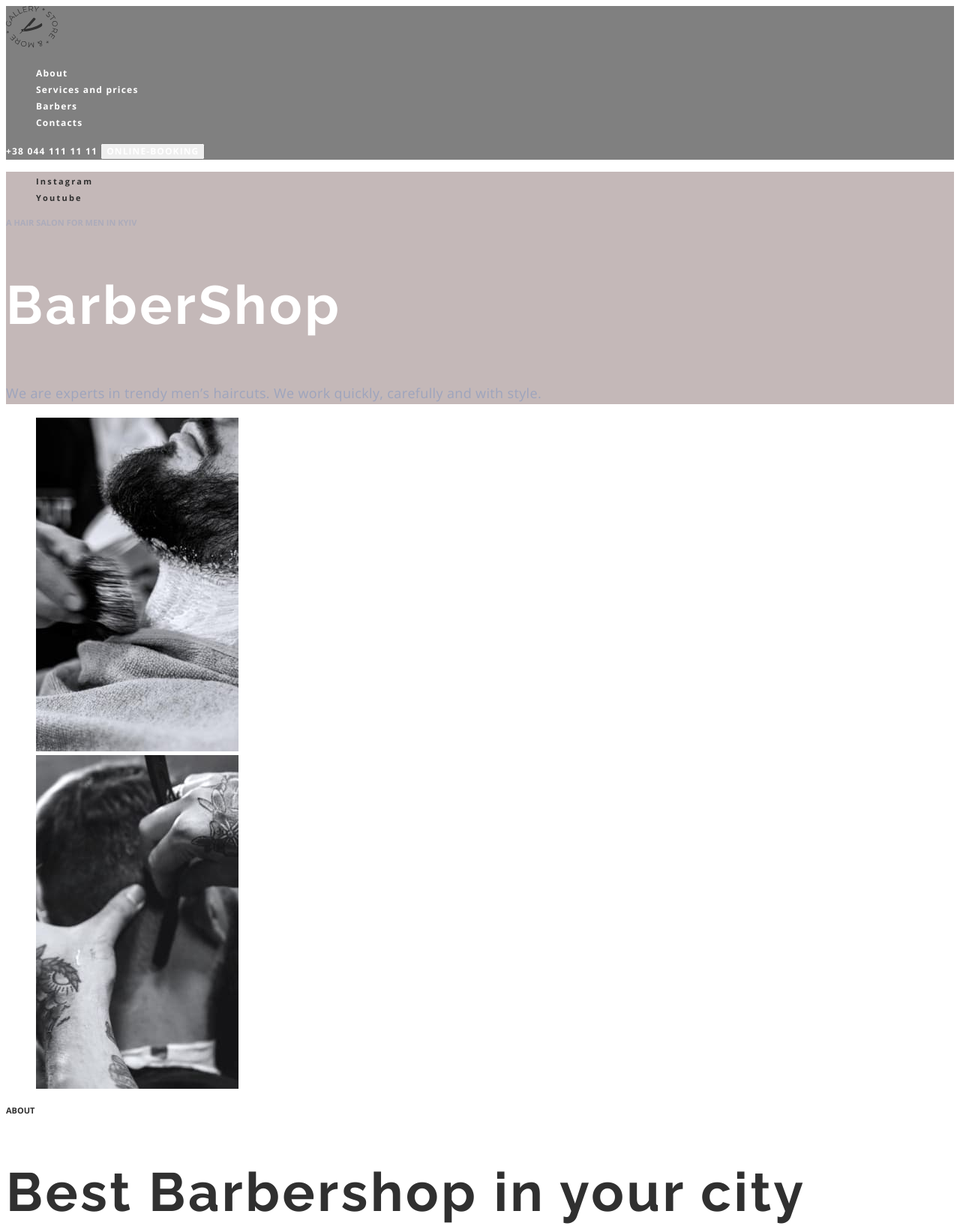
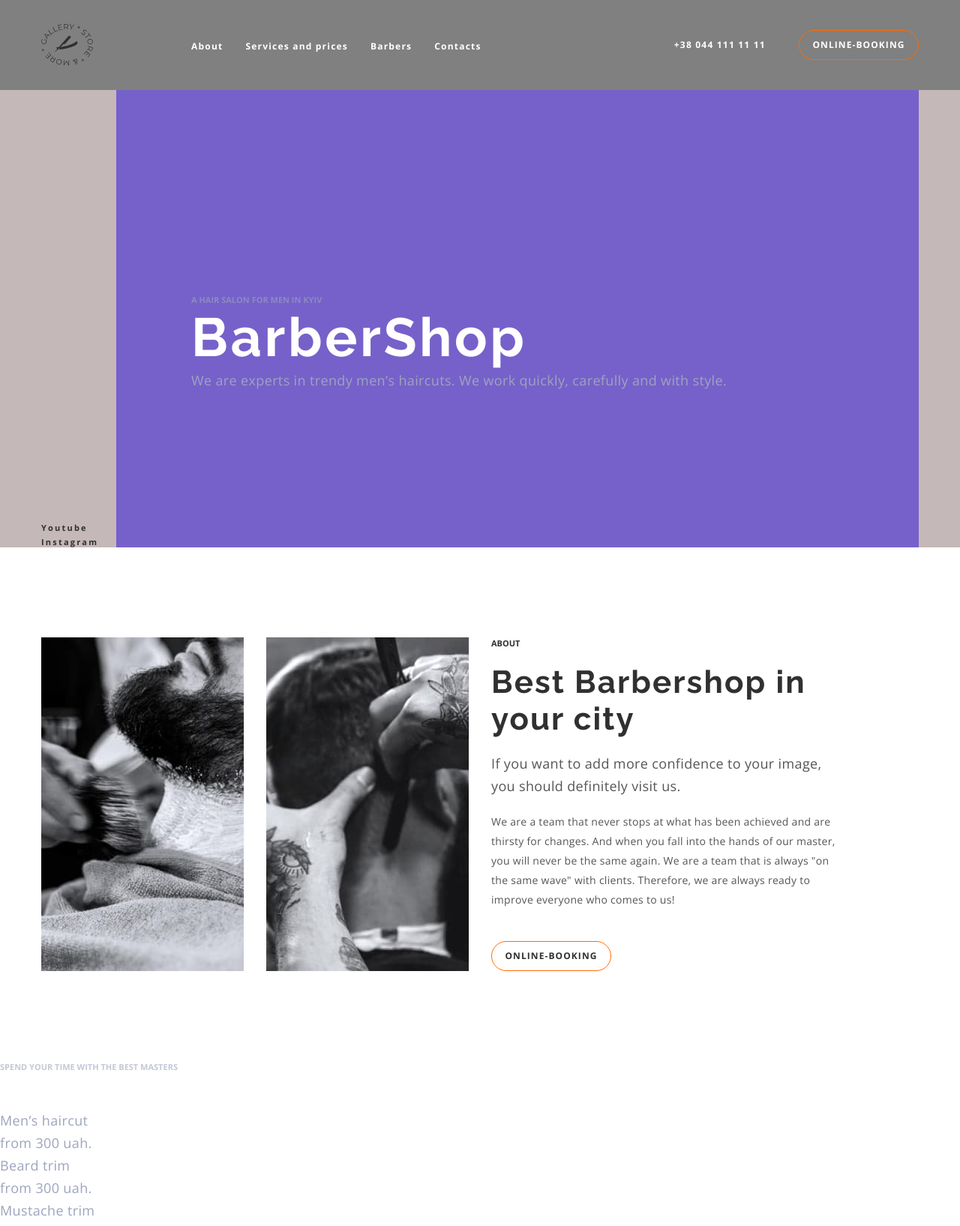
Before and after one commit to BeibaRoman/BarberShop, a plain HTML site: page index.html in a window 1280 px wide. Shown: the top 1635 px of the page at 75% size. Drawn offline with nearby package versions, Linux system fonts and the light colour scheme.

Commit message:
make header and hero

```diff
--- a/css/style.css
+++ b/css/style.css
@@ -5,16 +5,53 @@
   --accent-color: #ff6c00;
 }
 
+p,
+h1,
+h2,
+h3,
+h4,
+h5,
+h6 {
+  margin: 0;
+}
+
+ul,
+ol {
+  margin: 0;
+  padding-left: 0;
+  list-style: none;
+}
+
+button {
+  cursor: pointer;
+}
+
+address {
+  font-style: normal;
+}
+
+a {
+  color: currentColor;
+  text-decoration: none;
+}
+
+img {
+  display: block;
+}
+
 body {
   font-family: var(--main-font);
 }
 
-.link {
-  text-decoration: none;
+.container {
+  width: 1200px;
+  padding-left: 15px;
+  padding-right: 15px;
+  margin: 0 auto;
 }
-
-.list {
-  list-style: none;
+.section {
+  padding-top: 120px;
+  padding-bottom: 120px;
 }
 
 .btn {
@@ -25,13 +62,18 @@ body {
   line-height: calc(16 / 12);
   letter-spacing: 0.09em;
   text-transform: uppercase;
-  cursor: pointer;
+  border-radius: 25px;
+  border: 1px solid #ff6c00;
+  background-color: transparent;
+  min-width: 160px;
+  height: 40px;
 }
 
 .section-title {
   font-family: "Raleway", sans-serif;
-  font-size: 72px;
-  line-height: calc(85 / 72);
+  font-weight: 700;
+  font-size: 42px;
+  line-height: 1.17;
   letter-spacing: 0.05em;
 }
 
@@ -59,10 +101,24 @@ body {
 /* ====================Header====================== */
 .header {
   background-color: gray;
+  padding-top: 32px;
+  padding-bottom: 32px;
+}
+
+.header-container {
+  display: flex;
+  align-items: center;
+}
+.header-nav {
+  display: flex;
+  align-items: center;
 }
 .header-logo {
+  margin-right: 131px;
 }
 .header-list {
+  display: flex;
+  gap: 30px;
 }
 .header-item {
 }
@@ -73,6 +129,7 @@ body {
   line-height: calc(16 / 12);
   letter-spacing: 0.1em;
   color: var(--main-color);
+  cursor: pointer;
 }
 
 .header-link:hover,
@@ -80,6 +137,9 @@ body {
   color: var(--accent-color);
 }
 
+.container-contanct {
+  margin-left: auto;
+}
 .header-tel:hover,
 .header-tel:focus {
   color: var(--accent-color);
@@ -87,6 +147,7 @@ body {
 
 .header-button {
   color: var(--main-color);
+  margin-left: 40px;
 }
 
 .header-button:hover,
@@ -99,7 +160,14 @@ body {
 .hero {
   background-color: rgb(196, 184, 184);
 }
+
+.hero-container {
+  display: flex;
+}
 .hero-list {
+  display: flex;
+  flex-direction: column-reverse;
+  width: 100px;
 }
 .hero-soc-item {
 }
@@ -114,6 +182,13 @@ body {
 .hero-soc-link:hover {
   color: var(--accent-color);
 }
+
+.hero-content {
+  padding: 272px 100px 208px 100px;
+  background: #7661ca;
+  flex-grow: 1;
+}
+
 .hero-top-text {
   color: rgba(157, 164, 189, 0.6);
 }
@@ -134,28 +209,42 @@ body {
 /* ====================Section-About====================== */
 .about {
 }
+.about-container {
+  display: flex;
+  gap: 30px;
+}
 .about-list {
+  display: flex;
+  gap: 30px;
 }
 
 .about-item {
 }
+
+.about-content {
+  max-width: 470px;
+}
 .about-top-text {
   color: var(--main-black-color);
+  margin-bottom: 20px;
 }
 .about-title {
   color: var(--main-black-color);
+  margin-bottom: 20px;
 }
 .about-bottom-text {
   font-size: 18px;
   line-height: calc(30 / 18);
   letter-spacing: 0.02em;
   color: #555555;
+  margin-bottom: 20px;
 }
 .about-text {
   font-size: 14px;
   line-height: calc(26 / 14);
   letter-spacing: 0.02em;
   color: #555555;
+  margin-bottom: 42px;
 }
 .about-button {
   color: var(--main-black-color);
@@ -288,9 +377,6 @@ body {
   color: var(--main-color);
 }
 
-.contacts-address {
-  font-style: normal;
-}
 .contacts-address-link {
   font-weight: 700;
   font-size: 18px;
--- a/index.html
+++ b/index.html
@@ -1,5 +1,6 @@
 <!DOCTYPE html>
 <html lang="en">
+
 <head>
   <meta charset="UTF-8" />
   <meta http-equiv="X-UA-Compatible" content="IE=edge" />
@@ -7,84 +8,76 @@
   <title>BarberShop</title>
   <link rel="preconnect" href="https://fonts.googleapis.com" />
   <link rel="preconnect" href="https://fonts.gstatic.com" crossorigin />
-    <link
-      href="https://fonts.googleapis.com/css2?family=Open+Sans:wght@400;700&family=Raleway:wght@700&display=swap"
-      rel="stylesheet"
-    />
+  <link href="https://fonts.googleapis.com/css2?family=Open+Sans:wght@400;700&family=Raleway:wght@700&display=swap"
+    rel="stylesheet" />
+  <link rel="stylesheet" href="https://cdnjs.cloudflare.com/ajax/libs/modern-normalize/2.0.0/modern-normalize.min.css"
+    integrity="sha512-4xo8blKMVCiXpTaLzQSLSw3KFOVPWhm/TRtuPVc4WG6kUgjH6J03IBuG7JZPkcWMxJ5huwaBpOpnwYElP/m6wg=="
+    crossorigin="anonymous" referrerpolicy="no-referrer" />
   <link rel="stylesheet" href="./css/style.css" />
 </head>
+
 <body>
   <header class="header">
-      <nav>
+    <div class="container header-container">
+      <nav class="header-nav">
         <a class="header-logo" href="">
           <img src="./images/loso.svg" alt="logo of site" />
         </a>
-        <ul class="header-list list">
+        <ul class="header-list">
           <li class="header-item">
-            <a class="header-link link" href="">About</a>
+            <a class="header-link" href="">About</a>
           </li>
           <li class="header-item">
-            <a class="header-link link" href="">Services and prices</a>
+            <a class="header-link" href="">Services and prices</a>
           </li>
           <li class="header-item">
-            <a class="header-link link" href="">Barbers</a>
+            <a class="header-link" href="">Barbers</a>
           </li>
           <li class="header-item">
-            <a class="header-link link" href="">Contacts</a>
+            <a class="header-link" href="">Contacts</a>
           </li>
         </ul>
-        <a class="header-tel link" tel="tel:+380441111111">+38 044 111 11 11</a>
+      </nav>
+      <div class="container-contanct">
+        <a class="header-tel" tel="tel:+380441111111">+38 044 111 11 11</a>
         <button class="header-button btn" type="button">Online-booking</button>
-      </nav>
+      </div>
+    </div>
   </header>
   <main>
     <section class="hero">
-        <ul class="hero-list list">
+      <div class="container hero-container">
+        <ul class="hero-list">
           <li class="hero-soc-item">
-            <a
-              class="hero-soc-link link"
-              href="https://www.instagram.com/"
-              target="_blank"
-              rel="noopener noreferrer nofollow"
-              >Instagram</a
-            >
+            <a class="hero-soc-link" href="https://www.instagram.com/" target="_blank"
+              rel="noopener noreferrer nofollow">Instagram</a>
           </li>
           <li class="hero-soc-item">
-            <a
-              class="hero-soc-link link"
-              href="https://www.youtube.com/"
-              target="_blank"
-              rel="noopener noreferrer nofollow"
-              >Youtube</a
-            >
+            <a class="hero-soc-link" href="https://www.youtube.com/" target="_blank"
+              rel="noopener noreferrer nofollow">Youtube</a>
           </li>
         </ul>
+        <div class="hero-content">
           <p class="hero-top-text top-text">A hair salon for men in Kyiv</p>
           <h1 class="hero-title section-title">BarberShop</h1>
           <p class="hero-bottom-text">
             We are experts in trendy men’s haircuts. We work quickly, carefully
             and with style.
           </p>
+        </div>
+      </div>
     </section>
-      <section class="about">
-        <ul class="about-list list">
+    <section class="about section">
+      <div class="container about-container">
+        <ul class="about-list">
           <li class="about-item">
-            <img
-              src="./images/img1.jpg"
-              alt="haircut"
-              width="270"
-              height="445"
-            />
+            <img src="./images/img1.jpg" alt="haircut" width="270" height="445" />
           </li>
           <li class="about-item">
-            <img
-              src="./images/img2.jpg"
-              alt="haircut"
-              width="270"
-              height="445"
-            />
+            <img src="./images/img2.jpg" alt="haircut" width="270" height="445" />
           </li>
         </ul>
+        <div class="about-content">
           <p class="about-top-text top-text">About</p>
           <h2 class="about-title section-title">Best Barbershop in your city</h2>
           <p class="about-bottom-text">
@@ -99,13 +92,15 @@
             everyone who comes to us!
           </p>
           <button class="about-button btn" type="button">Online-booking</button>
+        </div>
+      </div>
     </section>
     <section class="price">
       <p class="price-top-text top-text">
         Spend your time with the best masters
       </p>
       <h2 class="price-title section-title">Services and prices</h2>
-        <ul class="price-list list">
+      <ul class="price-list">
         <li class="price-item">
           <p class="prices-item-text">Men’s haircut</p>
           <p class="prices-item-text">from 300 uah.</p>
@@ -123,7 +118,7 @@
           <p class="prices-item-text">from 300 uah.</p>
         </li>
       </ul>
-        <ul class="price-list list">
+      <ul class="price-list">
         <li class="price-item">
           <p class="prices-item-text">Trainee’s haircut</p>
           <p class="prices-item-text">from 50 uah.</p>
@@ -143,7 +138,7 @@
       </ul>
     </section>
     <section class="benefit">
-        <ul class="benefit-list list">
+      <ul class="benefit-list">
         <li class="benefit-item">
           <span>600</span>
           <p class="benefit-item-text">Satisfied customers per day</p>
@@ -173,25 +168,39 @@
         For true enjoyers of the atmosphere
       </p>
       <h2 class="barbers-title section-title">Our barbers</h2>
-        <ul class="barbers-list list">
+      <ul class="barbers-list">
         <li class="barbers-item">
-            <img
-              src="./images/barber1.jpg"
-              alt="barber"
-              width="370"
-              height="346"
-            />
+          <img src="./images/barber1.jpg" alt="barber" width="370" height="346" />
           <h3 class="barbers-item-title">John Smith</h3>
           <p class="barbers-item-text">Extreme Barber</p>
           <ul class="barbers-soc-list list">
             <li class="barbers-soc-item">
-                <a class="barbers-soc-link link" href=""></a>
+              <a class="barbers-soc-link" href=""></a>
             </li>
             <li class="barbers-soc-item">
-                <a class="barbers-soc-link link" href=""></a>
+              <a class="barbers-soc-link" href=""></a>
             </li>
             <li class="barbers-soc-item">
-                <a class="barbers-soc-link link" href=""></a>
+              <a class="barbers-soc-link" href=""></a>
+            </li>
+            <li class="barbers-soc-item">
+              <a class="barbers-soc-link" href=""></a>
+            </li>
+          </ul>
+        </li>
+        <li class="barbers-item">
+          <img src="./images/barber2.jpg" alt="barber" width="370" height="346" />
+          <h3 class="barbers-item-title">Michele Doe</h3>
+          <p class="barbers-item-text">Extreme Barber</p>
+          <ul class="barbers-soc-list">
+            <li class="barbers-soc-item">
+              <a class="barbers-soc-link" href=""></a>
+            </li>
+            <li class="barbers-soc-item">
+              <a class="barbers-soc-link" href=""></a>
+            </li>
+            <li class="barbers-soc-item">
+              <a class="barbers-soc-link" href=""></a>
             </li>
             <li class="barbers-soc-item">
               <a class="barbers-soc-link link" href=""></a>
@@ -199,39 +208,10 @@
           </ul>
         </li>
         <li class="barbers-item">
-            <img
-              src="./images/barber2.jpg"
-              alt="barber"
-              width="370"
-              height="346"
-            />
-            <h3 class="barbers-item-title">Michele Doe</h3>
-            <p class="barbers-item-text">Extreme Barber</p>
-            <ul class="barbers-soc-list list">
-              <li class="barbers-soc-item">
-                <a class="barbers-soc-link link" href=""></a>
-              </li>
-              <li class="barbers-soc-item">
-                <a class="barbers-soc-link link" href=""></a>
-              </li>
-              <li class="barbers-soc-item">
-                <a class="barbers-soc-link link" href=""></a>
-              </li>
-              <li class="barbers-soc-item">
-                <a class="barbers-soc-link link" href=""></a>
-              </li>
-            </ul>
-          </li>
-          <li class="barbers-item">
-            <img
-              src="./images/barber3.jpg"
-              alt="barber"
-              width="370"
-              height="346"
-            />
+          <img src="./images/barber3.jpg" alt="barber" width="370" height="346" />
           <h3 class="barbers-item-title">Alan Black</h3>
           <p class="barbers-item-text">Extreme Barber</p>
-            <ul class="barbers-soc-list list">
+          <ul class="barbers-soc-list">
             <li class="barbers-soc-item">
               <a class="barbers-soc-link link" href=""></a>
             </li>
@@ -253,36 +233,16 @@
       <h2 class="visually-hidden">Gallary</h2>
       <ul class="gallary-list list">
         <li class="gallary-item">
-            <img
-              src="./images/work1.jpg"
-              alt="our-work"
-              width="270"
-              height="360"
-            />
+          <img src="./images/work1.jpg" alt="our-work" width="270" height="360" />
         </li>
         <li class="gallary-item">
-            <img
-              src="./images/work2.jpg"
-              alt="our-work"
-              width="270"
-              height="360"
-            />
+          <img src="./images/work2.jpg" alt="our-work" width="270" height="360" />
         </li>
         <li class="gallary-item">
-            <img
-              src="./images/work3.jpg"
-              alt="our-work"
-              width="270"
-              height="360"
-            />
+          <img src="./images/work3.jpg" alt="our-work" width="270" height="360" />
         </li>
         <li class="gallary-item">
-            <img
-              src="./images/work4.jpg"
-              alt="our-work"
-              width="270"
-              height="360"
-            />
+          <img src="./images/work4.jpg" alt="our-work" width="270" height="360" />
         </li>
       </ul>
     </section>
@@ -292,20 +252,14 @@
     <section class="contacts">
       <h2 class="contacts-title section-title">Contacts</h2>
       <address class="contacts-address">
-          <a class="contacts-address-link link" href=""
-            >st. Vasilkivska,<br />
-            7A Kyiv, 08132</a
-          >
-          <ul class="contacts-list list">
+        <a class="contacts-address-link" href="">st. Vasilkivska,<br />
+          7A Kyiv, 08132</a>
+        <ul class="contacts-list">
           <li class="contacts-item">
-              <a class="contacts-link link" href="tel:+380441111111"
-                >+38 044 111 11 11</a
-              >
+            <a class="contacts-link" href="tel:+380441111111">+38 044 111 11 11</a>
           </li>
           <li class="contacts-item">
-              <a class="contacts-link link" href="mailto:barbershop@email.com"
-                >barbershop@email.com</a
-              >
+            <a class="contacts-link" href="mailto:barbershop@email.com">barbershop@email.com</a>
           </li>
         </ul>
       </address>
@@ -315,26 +269,17 @@
   </main>
   <footer class="footer">
     <p class="footer-copy">&#169; Copyright 2020</p>
-      <ul class="footer-list list">
+    <ul class="footer-list">
       <li class="footer-item">
-          <a
-            class="footer-link link"
-            href="https://www.instagram.com/"
-            target="_blank"
-            rel="noopener noreferrer nofollow"
-            >Instagram</a
-          >
+        <a class="footer-link" href="https://www.instagram.com/" target="_blank"
+          rel="noopener noreferrer nofollow">Instagram</a>
       </li>
       <li class="footer-item">
-          <a
-            class="footer-link link"
-            href="https://www.youtube.com/"
-            target="_blank"
-            rel="noopener noreferrer nofollow"
-            >Youtube</a
-          >
+        <a class="footer-link" href="https://www.youtube.com/" target="_blank"
+          rel="noopener noreferrer nofollow">Youtube</a>
       </li>
     </ul>
   </footer>
 </body>
+
 </html>
```
Lines whose indentation alone changed are shown as unchanged.
